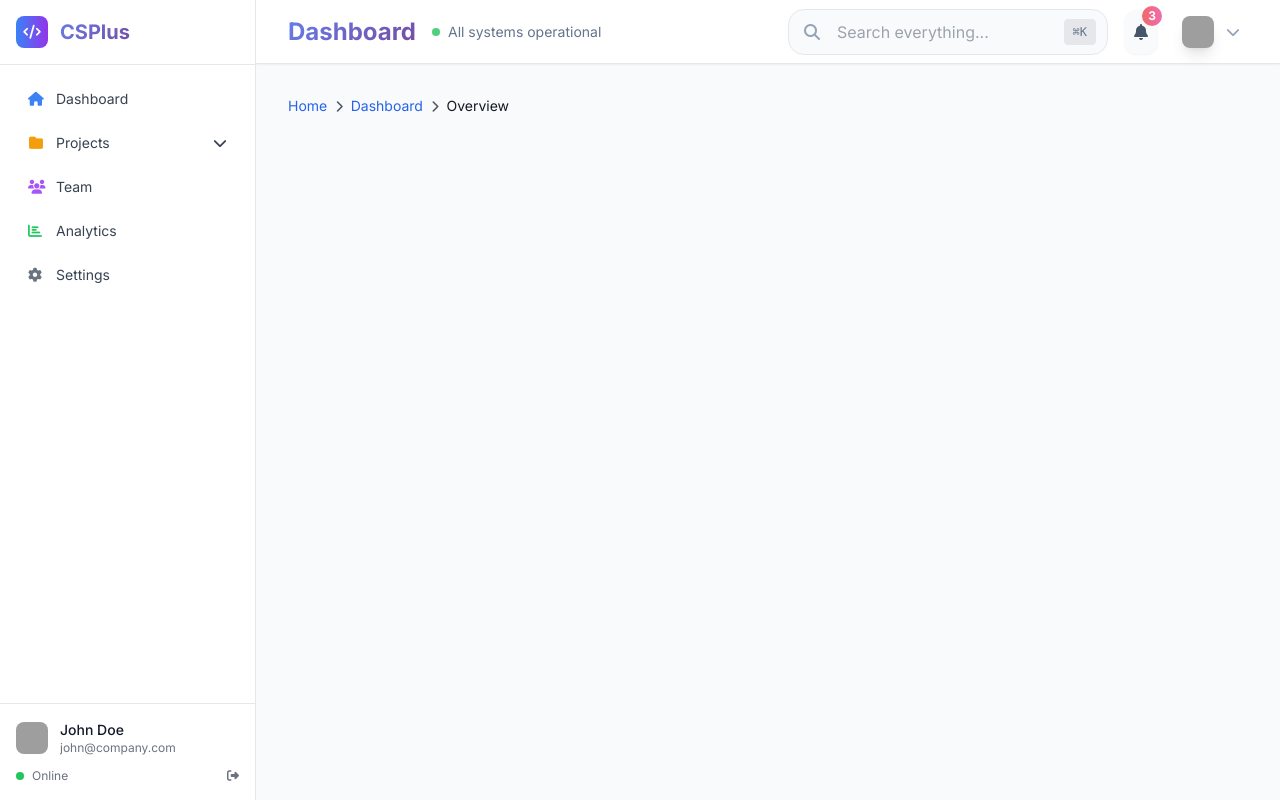
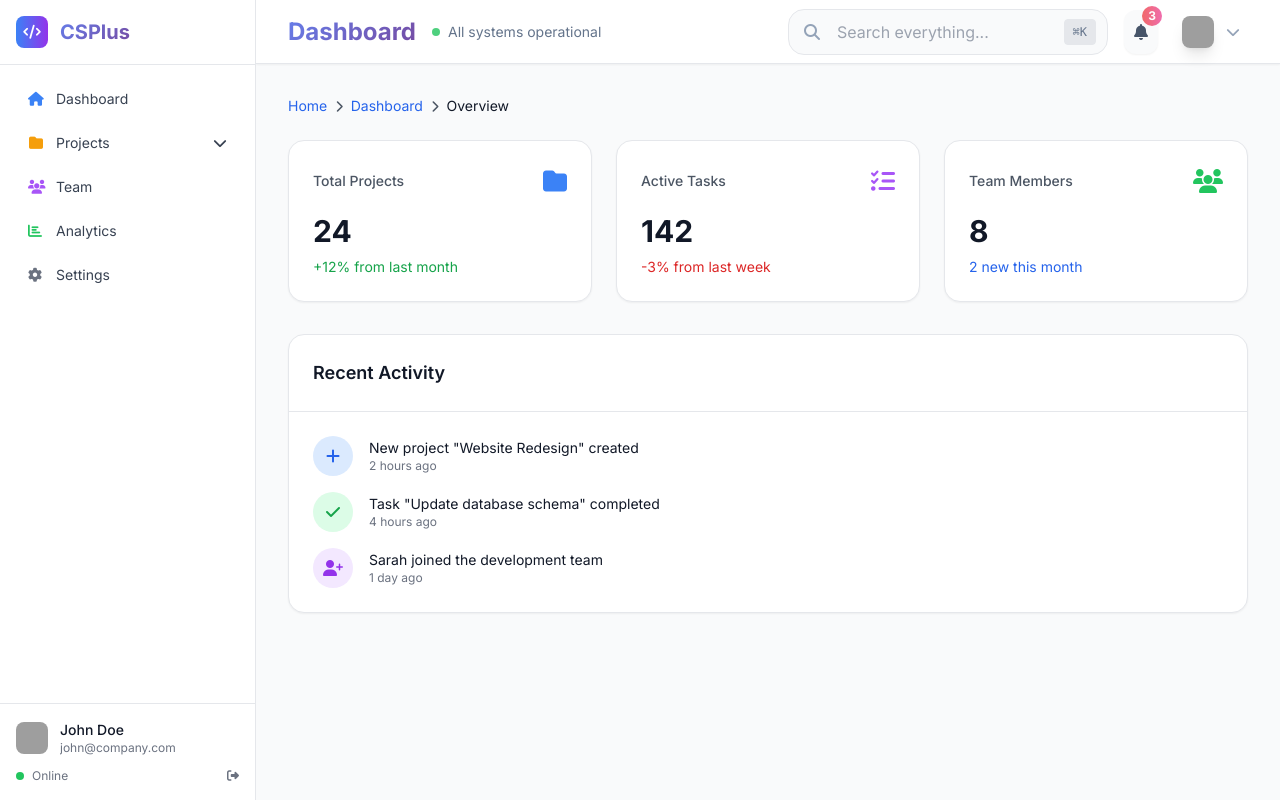
Before and after one commit to anthud609/sis, a PHP site: page /app/Layouts/header.php in a window 1280 px wide. Run offline with PHP 8.4, Linux system fonts and the light colour scheme; some libraries are stand-ins or nearby versions; grey boxes are pictures that could not be loaded.

Commit message:
Global layout

```diff
--- a/app/Layouts/header.php
+++ b/app/Layouts/header.php
@@ -346,10 +346,72 @@
 
       <!-- Dashboard Content -->
       <div class="grid grid-cols-1 md:grid-cols-2 lg:grid-cols-3 gap-4 lg:gap-6 mb-8">
+        <!-- Stats Cards -->
+        <div class="bg-white dark:bg-gray-800 rounded-2xl p-6 shadow-sm border border-gray-200 dark:border-gray-700 hover-lift">
+          <div class="flex items-center justify-between mb-4">
+            <h3 class="text-sm font-medium text-gray-600 dark:text-gray-400">Total Projects</h3>
+            <i class="fas fa-folder text-2xl text-blue-500"></i>
+          </div>
+          <div class="text-3xl font-bold text-gray-900 dark:text-gray-100 mb-2">24</div>
+          <div class="text-sm text-green-600 dark:text-green-400">+12% from last month</div>
+        </div>
 
+        <div class="bg-white dark:bg-gray-800 rounded-2xl p-6 shadow-sm border border-gray-200 dark:border-gray-700 hover-lift">
+          <div class="flex items-center justify-between mb-4">
+            <h3 class="text-sm font-medium text-gray-600 dark:text-gray-400">Active Tasks</h3>
+            <i class="fas fa-tasks text-2xl text-purple-500"></i>
+          </div>
+          <div class="text-3xl font-bold text-gray-900 dark:text-gray-100 mb-2">142</div>
+          <div class="text-sm text-red-600 dark:text-red-400">-3% from last week</div>
+        </div>
+
+        <div class="bg-white dark:bg-gray-800 rounded-2xl p-6 shadow-sm border border-gray-200 dark:border-gray-700 hover-lift md:col-span-2 lg:col-span-1">
+          <div class="flex items-center justify-between mb-4">
+            <h3 class="text-sm font-medium text-gray-600 dark:text-gray-400">Team Members</h3>
+            <i class="fas fa-users text-2xl text-green-500"></i>
+          </div>
+          <div class="text-3xl font-bold text-gray-900 dark:text-gray-100 mb-2">8</div>
+          <div class="text-sm text-blue-600 dark:text-blue-400">2 new this month</div>
+        </div>
       </div>
 
-
+      <!-- Recent Activity -->
+      <div class="bg-white dark:bg-gray-800 rounded-2xl shadow-sm border border-gray-200 dark:border-gray-700">
+        <div class="p-6 border-b border-gray-200 dark:border-gray-700">
+          <h2 class="text-lg font-semibold text-gray-900 dark:text-gray-100">Recent Activity</h2>
+        </div>
+        <div class="p-6">
+          <div class="space-y-4">
+            <div class="flex items-center gap-4">
+              <div class="w-10 h-10 bg-blue-100 dark:bg-blue-900/30 rounded-full flex items-center justify-center">
+                <i class="fas fa-plus text-blue-600 dark:text-blue-400"></i>
+              </div>
+              <div class="flex-1">
+                <p class="text-sm text-gray-900 dark:text-gray-100">New project "Website Redesign" created</p>
+                <p class="text-xs text-gray-500 dark:text-gray-400">2 hours ago</p>
+              </div>
+            </div>
+            <div class="flex items-center gap-4">
+              <div class="w-10 h-10 bg-green-100 dark:bg-green-900/30 rounded-full flex items-center justify-center">
+                <i class="fas fa-check text-green-600 dark:text-green-400"></i>
+              </div>
+              <div class="flex-1">
+                <p class="text-sm text-gray-900 dark:text-gray-100">Task "Update database schema" completed</p>
+                <p class="text-xs text-gray-500 dark:text-gray-400">4 hours ago</p>
+              </div>
+            </div>
+            <div class="flex items-center gap-4">
+              <div class="w-10 h-10 bg-purple-100 dark:bg-purple-900/30 rounded-full flex items-center justify-center">
+                <i class="fas fa-user-plus text-purple-600 dark:text-purple-400"></i>
+              </div>
+              <div class="flex-1">
+                <p class="text-sm text-gray-900 dark:text-gray-100">Sarah joined the development team</p>
+                <p class="text-xs text-gray-500 dark:text-gray-400">1 day ago</p>
+              </div>
+            </div>
+          </div>
+        </div>
+      </div>
     </main>
   </div>
 
```
Also changed, not shown: app/Core/Controller.php (+25 -4 lines).
